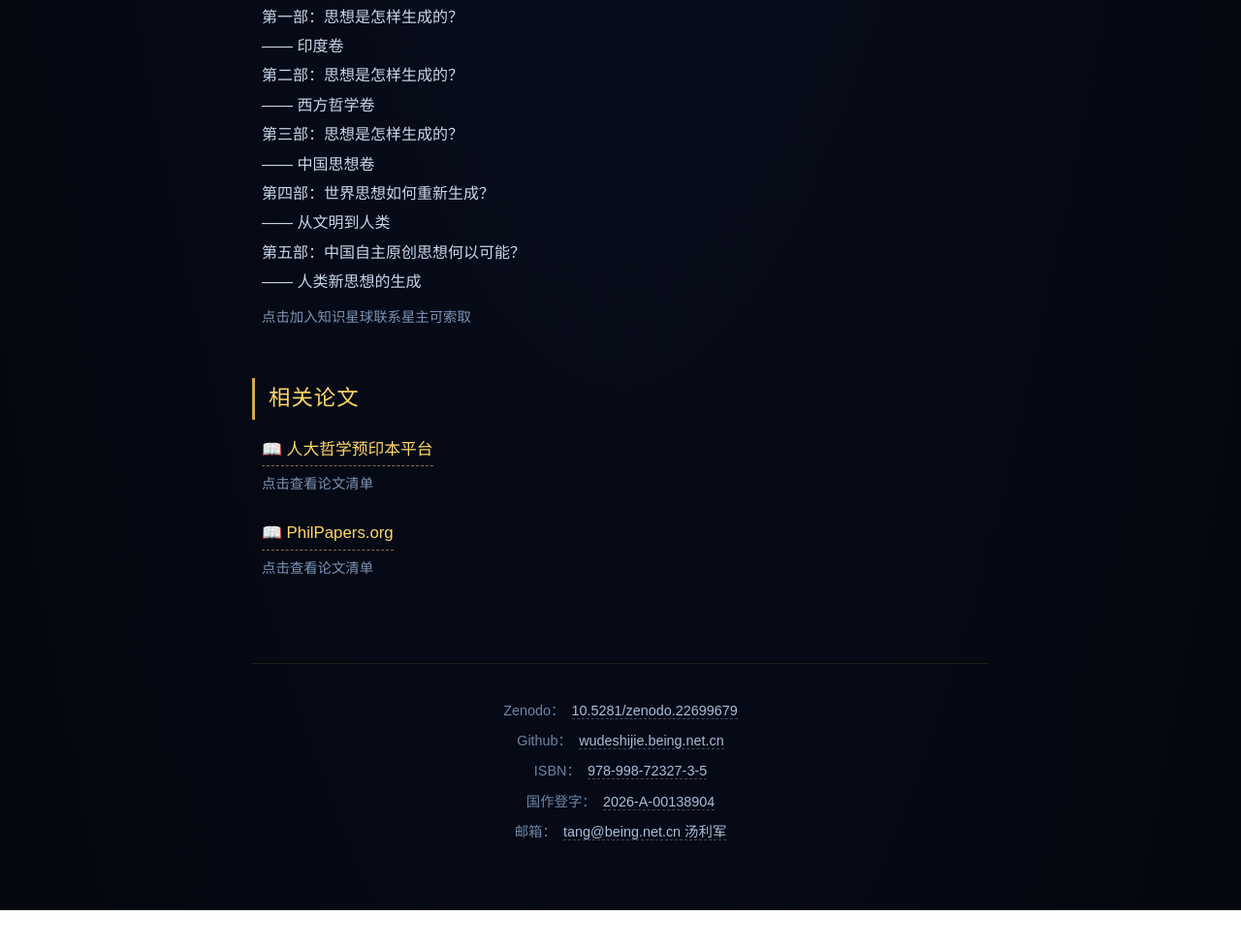
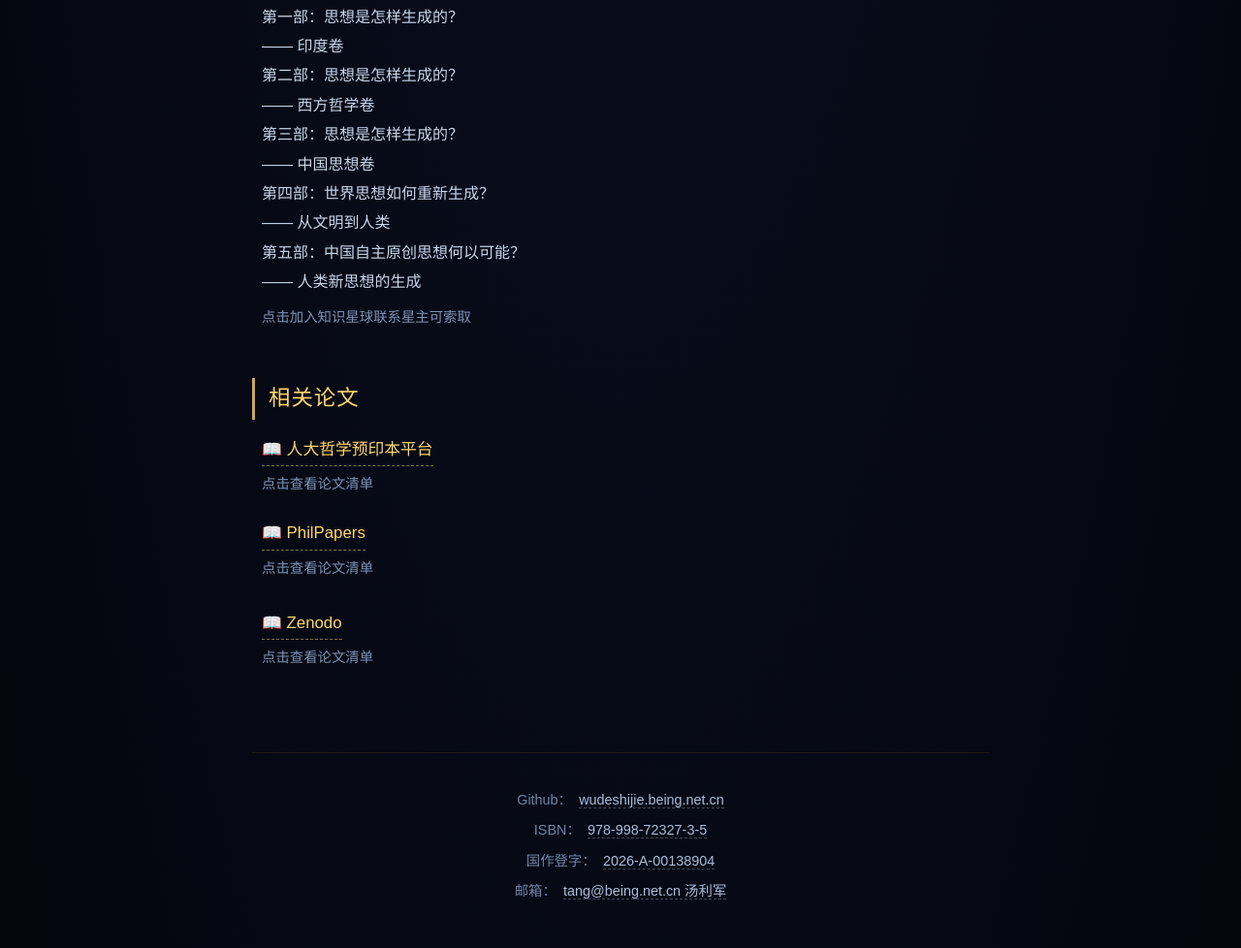
Before and after one commit to wudeshijie/wudeshijie.github.io, a plain HTML site: page index.html in a window 1280 px wide. Shown: the part 2621-3599 px from the top of the page at 97% size. Before the commit the page ends 3560 px from the top, so only its background shows below. Drawn offline with Linux system fonts and the light colour scheme.

Commit message:
Update index.html

```diff
--- a/index.html
+++ b/index.html
@@ -396,14 +396,18 @@
                 <div class="preview-label">点击查看论文清单</div>
             </a>
             <a href="book_page/Philpapers.html" target="_blank" rel="noopener" class="preview-card">
-                <div class="preview-link">📖 PhilPapers.org</div>
+                <div class="preview-link">📖 PhilPapers</div>
+                <div class="preview-label">点击查看论文清单</div>
+                <div class="preview-label"> </div>
+            </a>
+            <a href="book_page/Zenodo.html" target="_blank" rel="noopener" class="preview-card">
+                <div class="preview-link">📖 Zenodo</div>
                 <div class="preview-label">点击查看论文清单</div>
                 <div class="preview-label"> </div>
             </a>
         </div>
 
         <footer>
-            <p><span class="footer-label">Zenodo：</span><a class="footer-link" href="https://doi.org/10.5281/zenodo.22699679" target="_blank" rel="noopener">10.5281/zenodo.22699679</a></p>
             <p><span class="footer-label">Github：</span><a class="footer-link" href="https://wudeshijie.being.net.cn" target="_blank" rel="noopener">wudeshijie.being.net.cn</a></p>
             <p><span class="footer-label">ISBN：</span><a class="footer-link" href="https://www.ccopyright.com.cn/" target="_blank" rel="noopener">978-998-72327-3-5</a></p>
             <p><span class="footer-label">国作登字：</span><a class="footer-link" href="https://www.lcsd.gov.hk/sc/index.html" target="_blank" rel="noopener">2026-A-00138904</a></p>
```
